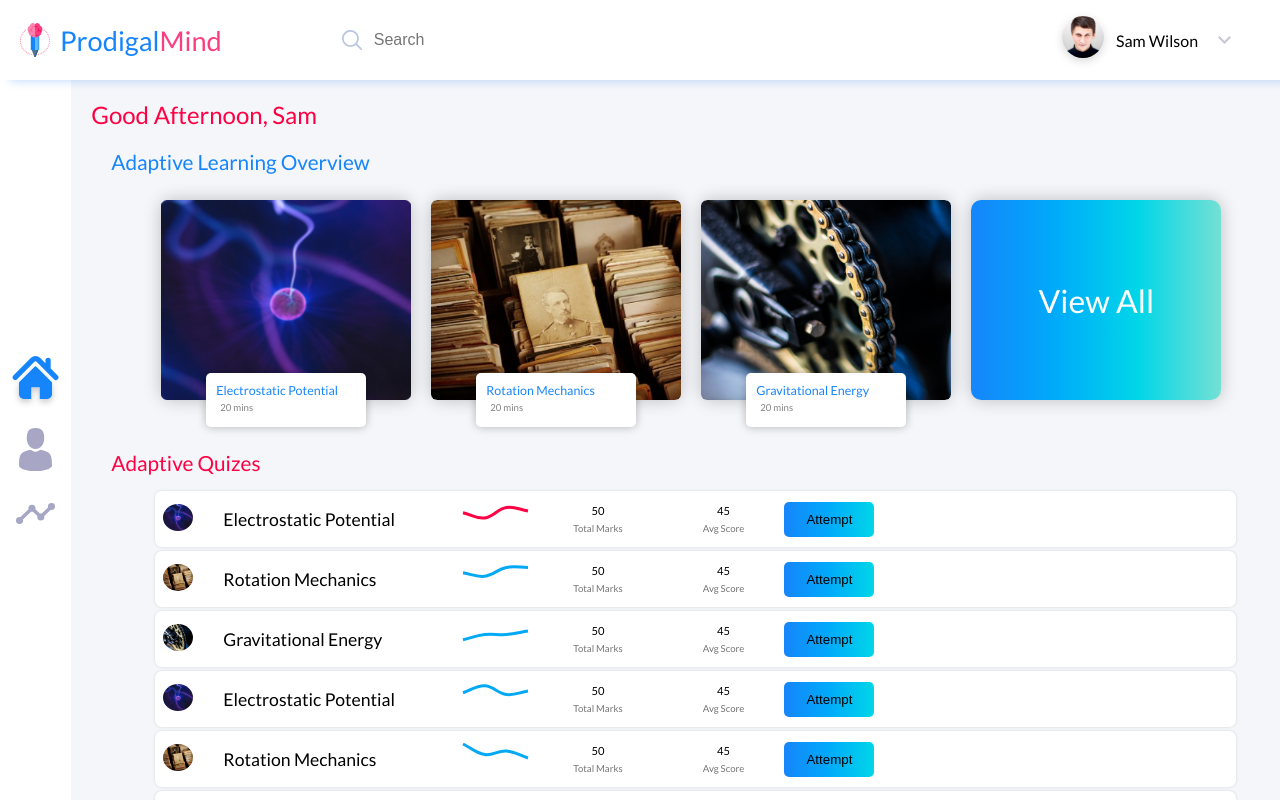
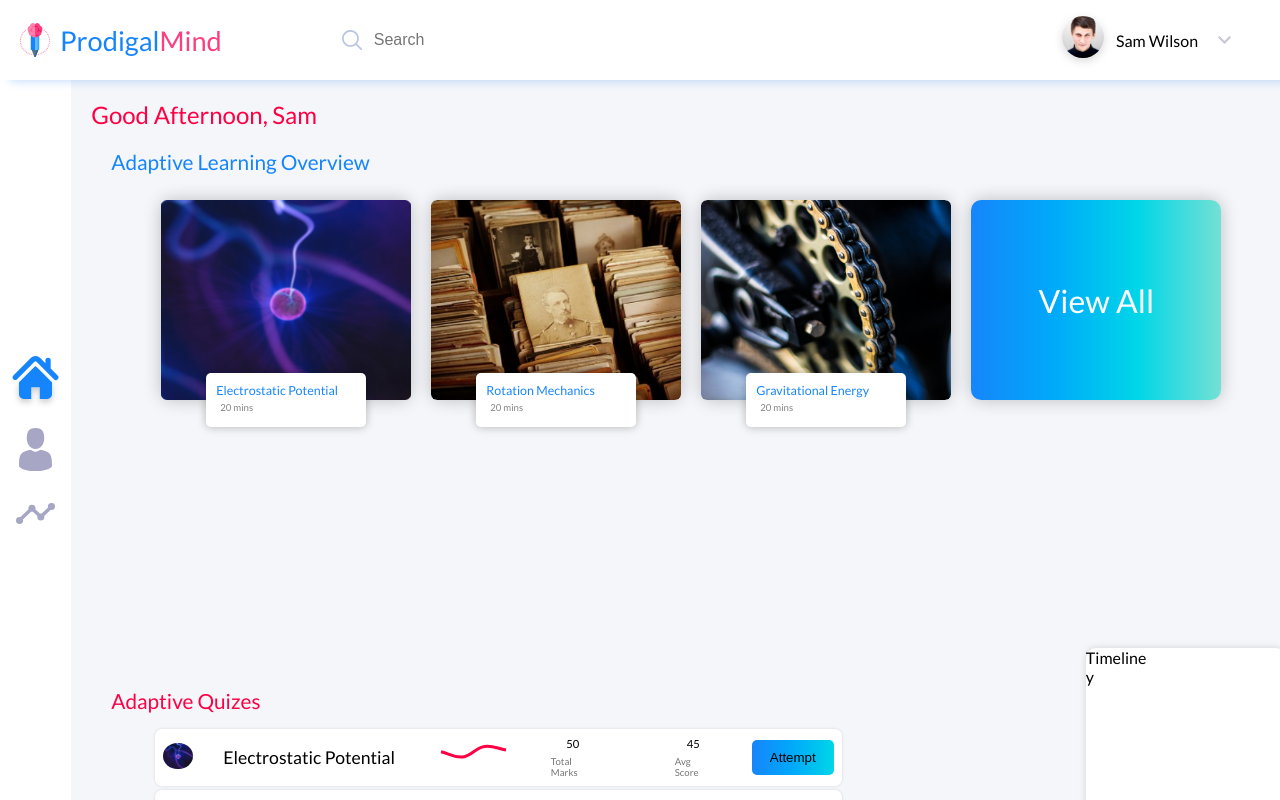
Before and after one commit to guptaashish190/prodigalmind, a React app: page /student in a window 1280 px wide. Built offline with nearby package versions, Linux system fonts and the light colour scheme.

Commit message:
addedfeatures

```diff
--- /dev/null
+++ b/src/components/Student/Chatroom.js
@@ -0,0 +1,17 @@
+import React from 'react';
+
+class Chatroom extends React.Component {
+  render() {
+    return (
+      <div className="chatroom-container">
+        <img src="" alt="chatroom" />
+        <button>Enter Chatroom</button>
+        <span>
+            Give Notifications, messages to students or chat with them.
+        </span>
+      </div>
+    );
+  }
+}
+
+export default Chatroom;
--- /dev/null
+++ b/src/components/Student/Timeline.js
@@ -0,0 +1,14 @@
+import React from 'react';
+
+class Timeline extends React.Component {
+  render() {
+    return (
+      <div className="timeline-container">
+        <div className="title">Timeline</div>
+        <div>y</div>
+      </div>
+    );
+  }
+}
+
+export default Timeline;
--- a/src/components/Student/index.js
+++ b/src/components/Student/index.js
@@ -2,6 +2,8 @@ import React from 'react';
 import ALOverview from './ALOverview';
 import Sidebar from './Sidebar';
 import AQuizes from './AQuizes';
+import Timeline from './Timeline';
+import Chatroom from './Chatroom';
 
 class Student extends React.Component {
   // Assumptions
@@ -15,8 +17,12 @@ class Student extends React.Component {
           <div className="greeting">
               Good Afternoon, {this.name.split(' ')[0]}
           </div>
-          <ALOverview />
-          <AQuizes />
+          <div className="features-container">
+            <ALOverview />
+            <AQuizes />
+            <Timeline />
+            <Chatroom />
+          </div>
         </div>
       </div>
     );
--- a/src/styles/Student.scss
+++ b/src/styles/Student.scss
@@ -37,7 +37,14 @@
     }
 }
 
+.features-container{
+    display: grid;
+    grid-template-rows: 1fr 1fr;
+    grid-template-columns: 1fr 1fr 1fr;
+}
+
 .aloverview-container{
+    grid-column: 1 / 4;
     padding: 0 40px;
     .title{
         color: #1685FB;
@@ -88,6 +95,7 @@
     }
 }
 .adaptive-quiz-container{
+    grid-column: 1 / 2;
     margin:40px 0;
         padding: 0 40px;
         .title{
@@ -146,3 +154,19 @@
             }
         }
 }
+.chatroom-container{
+    grid-column: 2 / 3;
+    width: 200px;
+    height: 200px;
+    background: white;
+    border-radius: 10px;
+    box-shadow: 0px 0px 7px rgba(0, 0, 0, 0.144);
+}
+.timeline-container{
+    grid-column: 3 / 4;
+    width: 200px;
+    height: 200px;
+    background: white;
+    border-radius: 10px;
+    box-shadow: 0px 0px 7px rgba(0, 0, 0, 0.144);
+}
```
